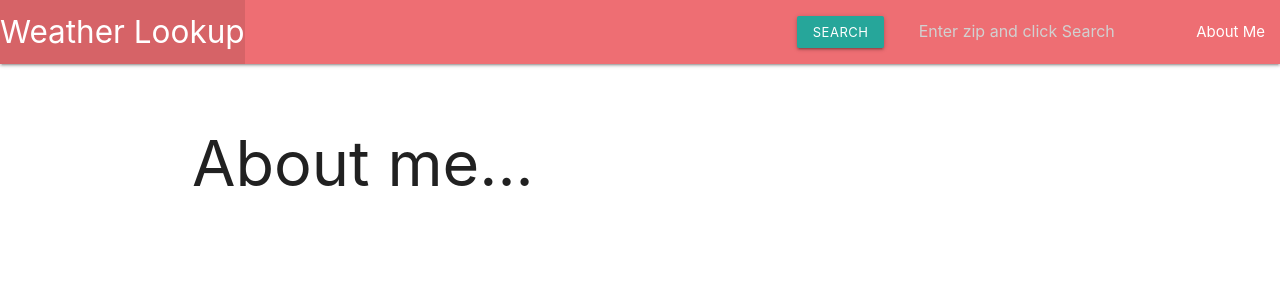
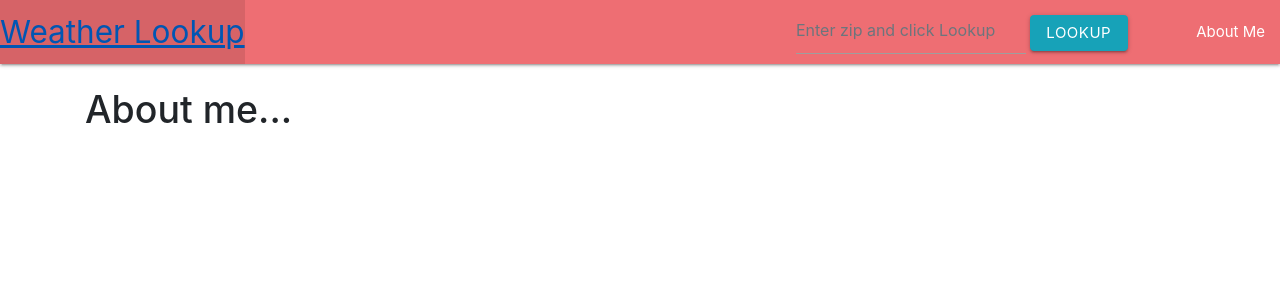
Before and after one commit to ashishkarki/Django-Weather-App, a Django app: page /about in a window 1280 px wide. Shown: the top 300 px of the page. Run offline with Django 3.2, Linux system fonts and the light colour scheme; some libraries are stand-ins or nearby versions.

Commit message:
some more formatting of search input and its button

```diff
--- a/weather/lookup/templates/base.html
+++ b/weather/lookup/templates/base.html
@@ -7,10 +7,16 @@
       rel="stylesheet"
     />
     <!--Import materialize.css-->
-    <!-- Compiled and minified CSS -->
     <link
       rel="stylesheet"
       href="https://cdnjs.cloudflare.com/ajax/libs/materialize/1.0.0/css/materialize.min.css"
+    />
+    <!-- Bootstrap core CSS -->
+    <link
+      rel="stylesheet"
+      href="https://stackpath.bootstrapcdn.com/bootstrap/4.4.1/css/bootstrap.min.css"
+      integrity="sha384-Vkoo8x4CGsO3+Hhxv8T/Q5PaXtkKtu6ug5TOeNV6gBiFeWPGFN9MuhOf23Q9Ifjh"
+      crossorigin="anonymous"
     />
 
     <!--Let browser know website is optimized for mobile-->
@@ -19,12 +25,24 @@
     <title>Weather Lookup App Using Python Django</title>
 
     <style>
-      .good { background-color: #2eb82e;}
-      .moderate { background-color: #664B00;}
-      .usg { background-color: #CC8033;}
-      .unhealthy { background-color: #CC3333;}
-      .veryunhealthy { background-color: #903F97;}
-      .hazardous { background-color: #66192F;}
+      .good {
+        background-color: #2eb82e;
+      }
+      .moderate {
+        background-color: #664b00;
+      }
+      .usg {
+        background-color: #cc8033;
+      }
+      .unhealthy {
+        background-color: #cc3333;
+      }
+      .veryunhealthy {
+        background-color: #903f97;
+      }
+      .hazardous {
+        background-color: #66192f;
+      }
     </style>
   </head>
 
@@ -39,24 +57,22 @@
           <li class="right">
             <a href="{% url 'about' %}" class="white-text">About Me</a>
           </li>
-          <li class="right">
-            <div class="row">
-              <div class="input-field col s12">
-                <div class="row">
-                  <div class="col s4">
-                    <a class="btn btn-small waves-effect waves-light">Search</a>
-                  </div>
-                  <div class="col s8">
-                    <input
-                      type="text"
-                      id="zip-input"
-                      class="autocomplete"
-                      placeholder="Enter zip and click Search"
-                    />
-                  </div>
-                </div>
+          <li class="right" style="width: 30%">
+            <form action="{% url 'home' %}" class="my-2 mg-lg-0" method="POST">
+              {% csrf_token %}
+              <div class="form-row">
+                <input
+                  type="search"
+                  class="form-control col-sm-7 mx-1"
+                  placeholder="Enter zip and click Lookup"
+                  aria-label="search"
+                />
+
+                <button type="submit" class="btn btn-info my-2 col-sm-3">
+                  Lookup
+                </button>
               </div>
-            </div>
+            </form>
           </li>
         </ul>
       </div>
@@ -66,12 +82,25 @@
     <div class="container">{% block content %} {% endblock %}</div>
 
     <!--JavaScript at end of body for optimized loading-->
-    <!-- Compiled and minified JavaScript -->
+    <!-- jQuery library -->
     <script
-      src="https://code.jquery.com/jquery-3.5.1.min.js"
-      integrity="sha256-9/aliU8dGd2tb6OSsuzixeV4y/faTqgFtohetphbbj0="
-      crossorigin="anonymous"
+      src="https://ajax.googleapis.com/ajax/libs/jquery/3.5.1/jquery.min.js"
+      defer
     ></script>
+
+    <!-- Popper JS -->
+    <script
+      src="https://cdnjs.cloudflare.com/ajax/libs/popper.js/1.16.0/umd/popper.min.js"
+      defer
+    ></script>
+
+    <!-- bootstrap 4.x js -->
+    <script
+      src="https://maxcdn.bootstrapcdn.com/bootstrap/4.5.2/js/bootstrap.min.js"
+      defer
+    ></script>
+
+    <!-- materialize js -->
     <script
       defer
       src="https://cdnjs.cloudflare.com/ajax/libs/materialize/1.0.0/js/materialize.min.js"
```
Also changed, not shown: 2 other files.
